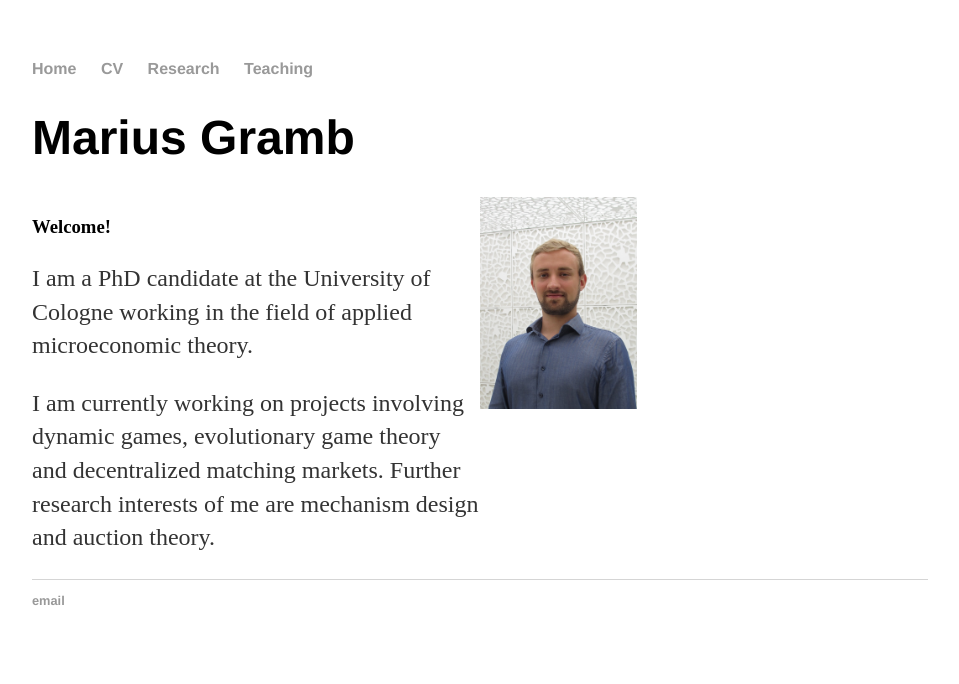
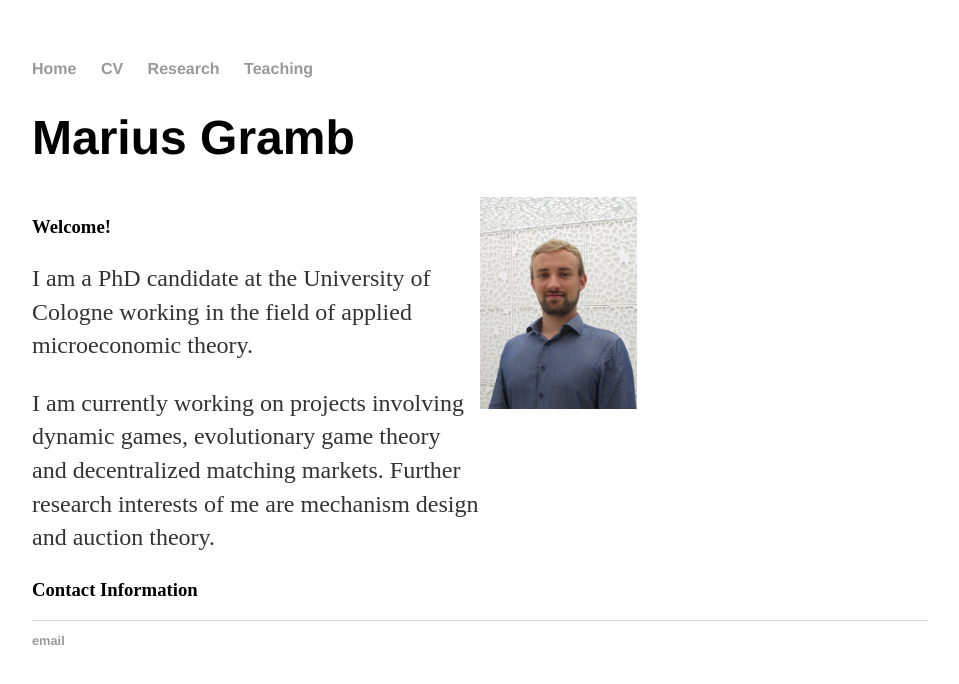
Before and after one commit to mariusgramb/mariusgramb.github.io, a Jekyll site: the page built from index.html, in a window 1280 px wide. Shown: the top 684 px of the page, without its empty margins (160-1119 px from the left). Built offline with Jekyll 4.4.1, drawn with Linux system fonts in a browser that asks for light colours.

Commit message:
Update index.html

```diff
--- a/index.html
+++ b/index.html
@@ -19,6 +19,7 @@ title: Marius Gramb
 	<p>I am a PhD candidate at the University of Cologne working in the field of applied microeconomic theory.</p>
 	<p>I am currently working on projects involving dynamic games, evolutionary game theory and decentralized matching markets.
 		Further research interests of me are mechanism design and auction theory. </p>
+	  <h3> Contact Information </h3>
 	</div>
   <div class="column">
 	  <img src="images/IMG_1808.jpg" alt="img" width="35%" />
```
